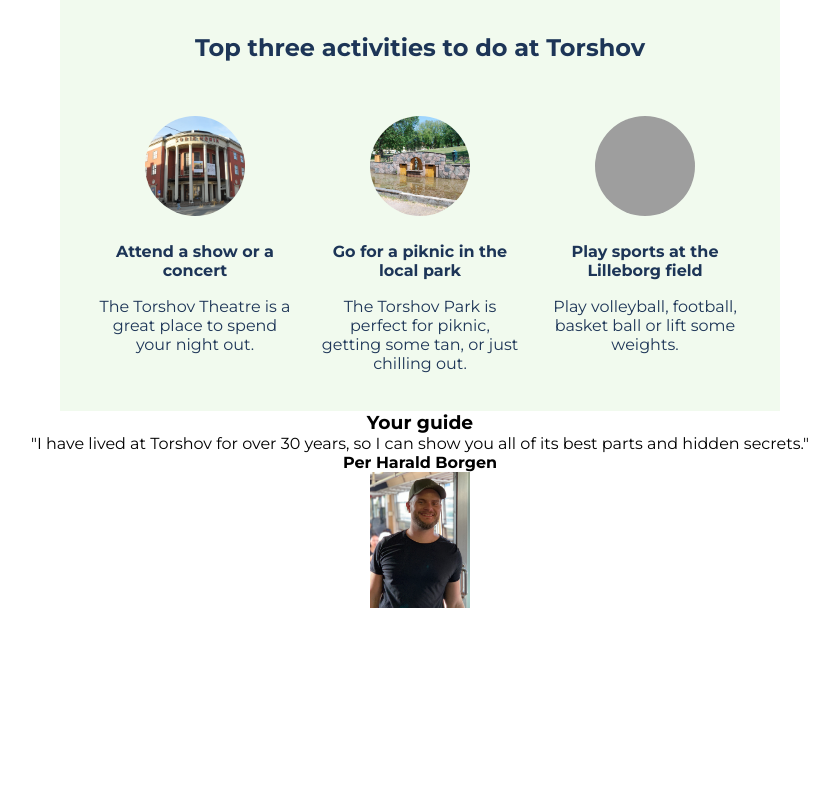
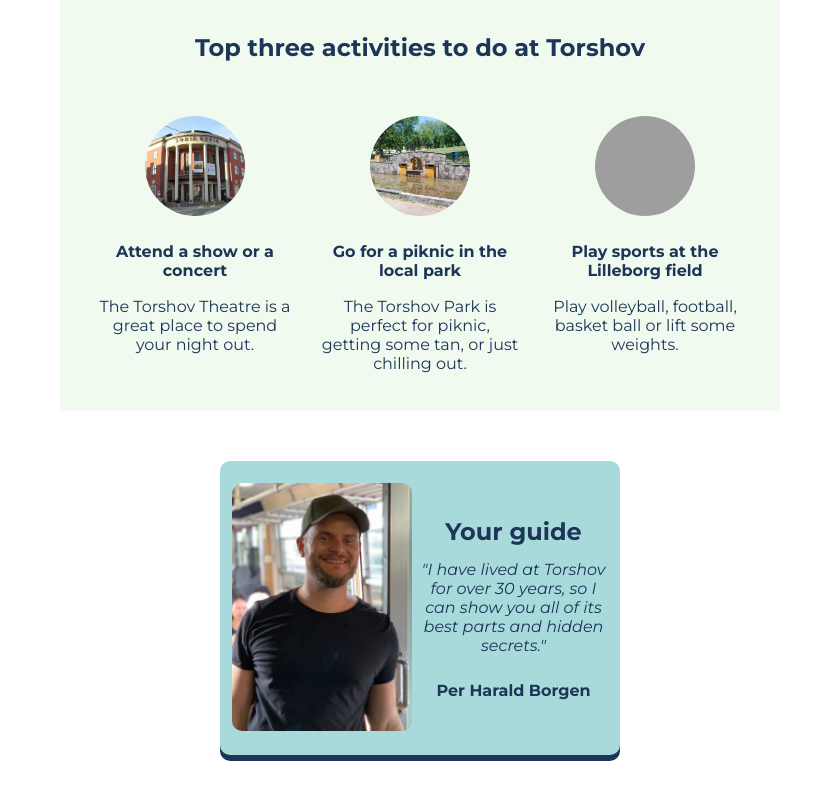
Before and after one commit to ruslan898/scrimba_hometown-homepage, a website built with Vite: page index.html in a window 1280 px wide. Shown: the part 348-1153 px from the top of the page, without its empty margins (220-1059 px from the left). Before the commit the page ends 960 px from the top, so only its background shows below. Built offline with nearby package versions, Linux system fonts and the light colour scheme; grey boxes are pictures that could not be loaded.

Commit message:
Complete guide section

```diff
--- a/index.html
+++ b/index.html
@@ -57,17 +57,24 @@
           </figure>
         </div>
       </div>
-    </div>
-
-    <!-- GUIDE SECTION -->
-    <div>
-      <h3>Your guide</h3>
-      <p>
-        "I have lived at Torshov for over 30 years, so I can show you all of its
-        best parts and hidden secrets."
-      </p>
-      <h4>Per Harald Borgen</h4>
-      <img src="images/per.jpg" />
+      <!-- GUIDE SECTION -->
+      <div class="guide">
+        <div class="guide-card">
+          <img
+            src="images/per.jpg"
+            alt="Photo of Per Harald Borgen"
+            class="guide-photo"
+          />
+          <div class="guide-descr">
+            <h3 class="guide-title">Your guide</h3>
+            <p class="guide-text">
+              "I have lived at Torshov for over 30 years, so I can show you all
+              of its best parts and hidden secrets."
+            </p>
+            <h4 class="guide-name">Per Harald Borgen</h4>
+          </div>
+        </div>
+      </div>
     </div>
   </body>
 </html>
--- a/styles.css
+++ b/styles.css
@@ -65,7 +65,7 @@ img {
   min-height: 378px;
   padding: 38px 5%;
   color: rgba(29, 53, 87, 1);
-  background-color: #F1FAEE;
+  background-color: #f1faee;
 }
 .activities-title {
   color: #1d3557;
@@ -104,3 +104,55 @@ img {
 .activities-item-text {
   font-weight: 400;
 }
+
+.guide {
+  min-height: 394px;
+  display: flex;
+  justify-content: center;
+  align-items: center;
+}
+
+.guide-card {
+  width: 400px;
+  min-height: 294px;
+  border-radius: 10px;
+  box-shadow: 0px 6px 0px 0px #1d3557;
+  background: #a8dadc;
+  padding: 22px 12px;
+  display: flex;
+  gap: 7px;
+}
+
+.guide-descr {
+  color: #1d3557;
+  text-align: center;
+  font-size: 16px;
+  font-weight: 700;
+  display: flex;
+  flex-direction: column;
+  justify-content: center;
+}
+
+.guide-title {
+  font-size: 24px;
+  line-height: 29px;
+  margin-bottom: 14px;
+}
+
+.guide-text {
+  font-style: italic;
+  font-weight: 400;
+  line-height: 19px;
+  margin-bottom: 26px;
+}
+
+.guide-name {
+  line-height: 19px;
+}
+
+.guide-photo {
+  width: 180px;
+  height: 248px;
+  object-fit: cover;
+  border-radius: 10px;
+}
```
